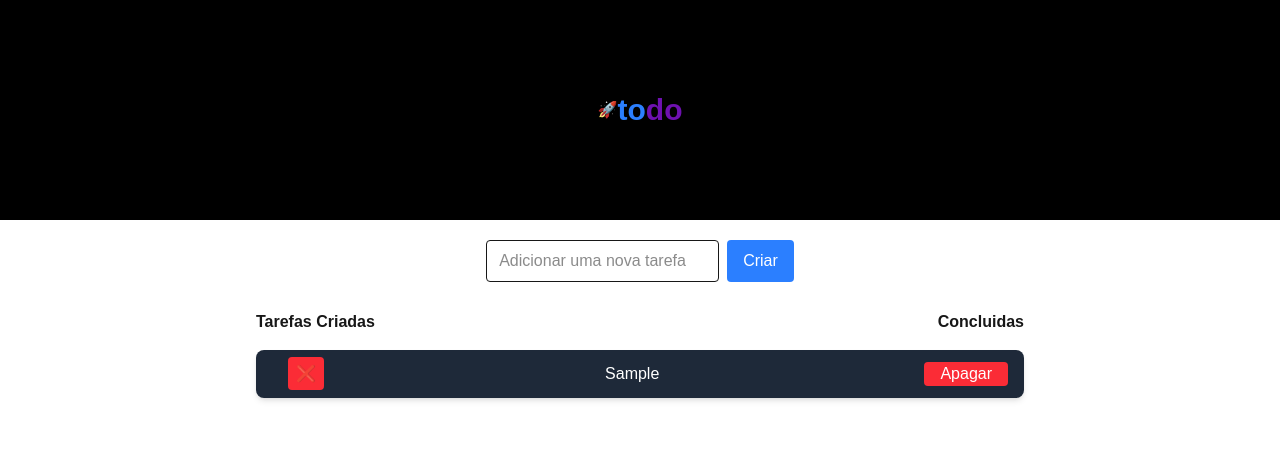
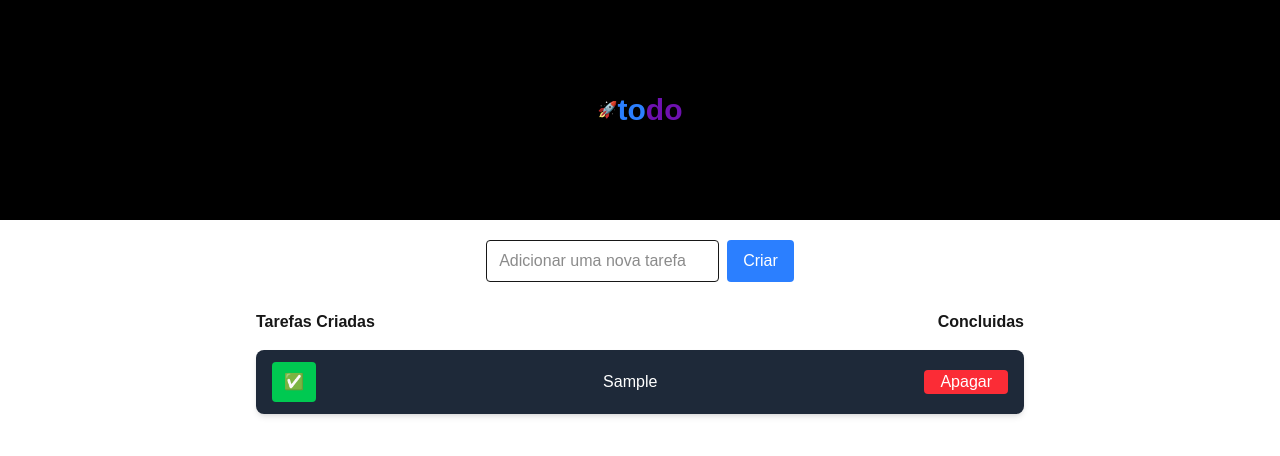
Before and after one commit to GTavaresDev/to-do-list-done, a Next.js app: page / in a window 1280 px wide. Both pictures are taken after typing "Sample" into the empty fields and a click on the button "Criar". Shown: the top 456 px of the page. Built offline with nearby package versions, Linux system fonts and the light colour scheme.

Commit message:
Refactor List component to improve task display and interaction
- Update task rendering to conditionally show completion button based on task status.
- Add visual feedback for completed tasks with line-through styling.
- Enhance button styles for better user experience.

```diff
--- a/app/components/List.tsx
+++ b/app/components/List.tsx
@@ -25,14 +25,22 @@ export default function List({
             key={task.id}
             className="flex w-full items-center justify-between rounded-lg bg-gray-800 px-4 py-3 text-white shadow-md"
           >
+            <div className="w-16">
+              {!task.completed && (
                 <button
                   onClick={() => handleToggleTaskCompletion(task.id)}
-            className="rounded px-4 text-white"
+                  className="rounded bg-green-500 px-3 py-2 text-white"
                 >
-            {task.completed ? <span className=" px-2 py-2 rounded bg-green-500">✅</span> : <span className=" px-2 py-2 rounded bg-red-500">❌</span>}
+                  ✅
                 </button>
+              )}
+            </div>
 
-          <span className="mx-4 text-center flex-1">
+            <span
+              className={`mx-4 flex-1 text-center ${
+                task.completed ? "line-through text-gray-400" : ""
+              }`}
+            >
               {task.content}
             </span>
 
```
Lines whose indentation alone changed are shown as unchanged.
